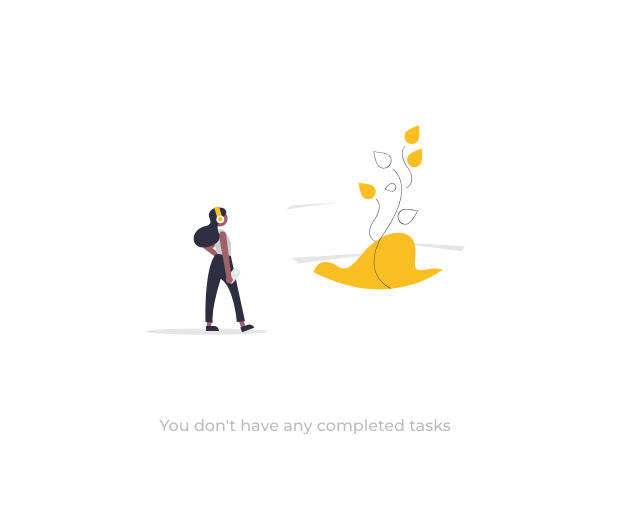
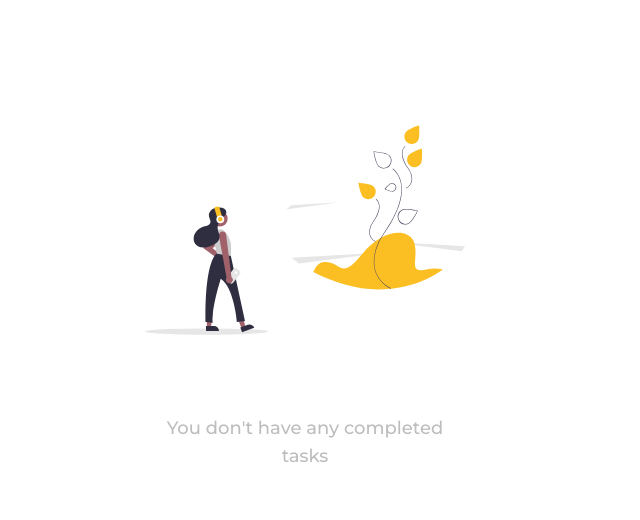
Before and after one commit to bk20dev/todo-app, a React (Create React App) app: page /completed in a window 1280 px wide. Shown: the part 174-694 px from the top of the page, without its empty margins (335-975 px from the left). Built offline with nearby package versions, Linux system fonts and the light colour scheme.

Commit message:
Cleanup: Created PlaceholderImage component

```diff
--- /dev/null
+++ b/src/components/PlaceholderImage.jsx
@@ -0,0 +1,10 @@
+const PlaceholderImage = ({ src, caption }) => (
+  <figure className="mx-auto w-80 my-16">
+    <img src={src} alt="" className="block h-80 mb-6" />
+    <figcaption className="text-gray text-lg font-medium text-center">
+      {caption}
+    </figcaption>
+  </figure>
+);
+
+export default PlaceholderImage;
--- a/src/pages/ActiveTasksPage.jsx
+++ b/src/pages/ActiveTasksPage.jsx
@@ -1,5 +1,6 @@
 import { useDispatch, useSelector } from 'react-redux';
 import EmptyListImage from '../assets/undraw_empty_street_sfxm.svg';
+import PlaceholderImage from '../components/PlaceholderImage';
 import TodoForm from '../components/TodoForm';
 import TodoList from '../components/TodoList';
 import { toggle } from '../reducers/tasksSlice';
@@ -13,12 +14,10 @@ const ActiveTasksPage = () => {
   const renderPlaceholder = () => {
     if (!filtered.length) {
       return (
-        <div className="mx-auto w-80 my-16">
-          <img src={EmptyListImage} alt="" className="block h-80 mb-6" />
-          <p className="text-gray font-medium text-center">
-            You don't have any active tasks
-          </p>
-        </div>
+        <PlaceholderImage
+          src={EmptyListImage}
+          caption="You don't have any active tasks"
+        />
       );
     }
   };
--- a/src/pages/AllTasksPage.jsx
+++ b/src/pages/AllTasksPage.jsx
@@ -1,5 +1,6 @@
 import { useDispatch, useSelector } from 'react-redux';
 import EmptyListImage from '../assets/undraw_happy_music_g6wc.svg';
+import PlaceholderImage from '../components/PlaceholderImage';
 import TodoForm from '../components/TodoForm';
 import TodoList from '../components/TodoList';
 import { toggle } from '../reducers/tasksSlice';
@@ -11,12 +12,10 @@ const AllTasksPage = () => {
   const renderPlaceholder = () => {
     if (!tasks.length) {
       return (
-        <div className="mx-auto w-80 my-16">
-          <img src={EmptyListImage} alt="" className="block h-80 mb-6" />
-          <p className="text-gray font-medium text-center">
-            You don't have any tasks
-          </p>
-        </div>
+        <PlaceholderImage
+          src={EmptyListImage}
+          caption="You don't have any tasks"
+        />
       );
     }
   };
--- a/src/pages/CompletedTasksPage.jsx
+++ b/src/pages/CompletedTasksPage.jsx
@@ -1,7 +1,8 @@
 import { useDispatch, useSelector } from 'react-redux';
 import EmptyListImage from '../assets/undraw_Imagination_re_i0xi.svg';
+import PlaceholderImage from '../components/PlaceholderImage';
 import TodoList from '../components/TodoList';
-import { toggle, remove, clear } from '../reducers/tasksSlice';
+import { clear, remove, toggle } from '../reducers/tasksSlice';
 
 const CompletedTasksPage = () => {
   const tasks = useSelector((state) => state.tasks);
@@ -25,12 +26,10 @@ const CompletedTasksPage = () => {
   const renderPlaceholder = () => {
     if (!filtered.length) {
       return (
-        <div className="mx-auto w-80 my-16">
-          <img src={EmptyListImage} alt="" className="block h-80 mb-6" />
-          <p className="text-gray font-medium text-center">
-            You don't have any completed tasks
-          </p>
-        </div>
+        <PlaceholderImage
+          src={EmptyListImage}
+          caption="You don't have any completed tasks"
+        />
       );
     }
   };
```
